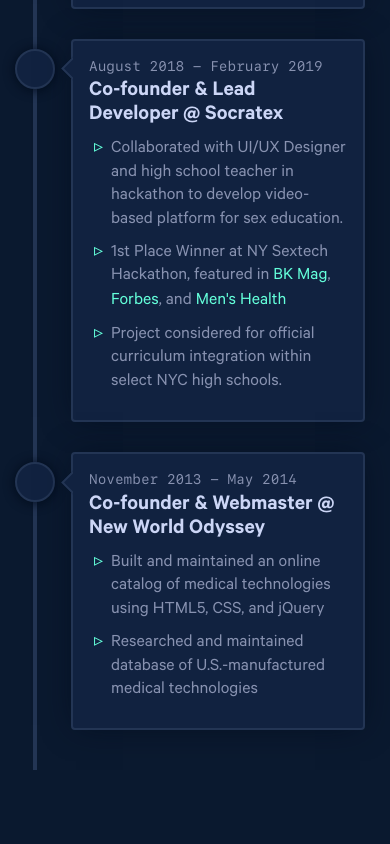
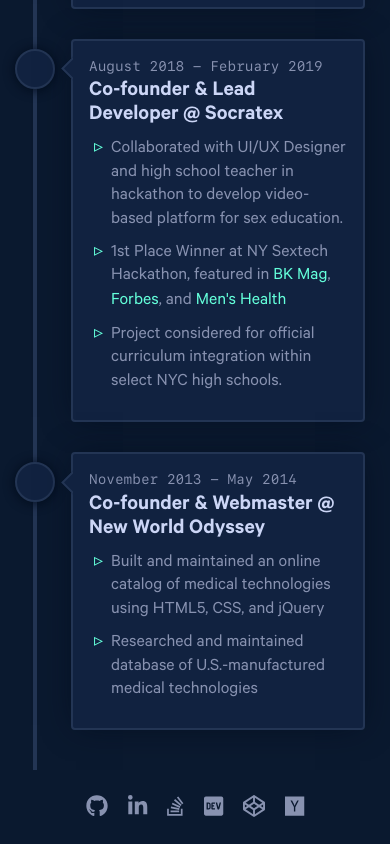
Before and after one commit to villacreses/personal-site-v2, a Next.js app: page /timeline in a window 390 px wide. Shown: the part 1734-2578 px from the top of the page. Before the commit the page ends 2504 px from the top, so only its background shows below. Built offline with nearby package versions, Linux system fonts and the light colour scheme.

Commit message:
Add footer with icon links

```diff
--- a/src/components/Layout.tsx
+++ b/src/components/Layout.tsx
@@ -16,6 +16,11 @@ interface LayoutProps extends HeadProps {
   navNumbered?: boolean
 }
 
+type LinksPanelProps = {
+  links: IconLinkProps[];
+  className?: string;
+}
+
 export const EmailPanel: FC<{email: string}> = ({
   email
 }) => (
@@ -30,12 +35,11 @@ export const EmailPanel: FC<{email: string}> = ({
   </div>
 );
 
-
-
-const LinksPanel: FC<{links: Array<IconLinkProps>}> = ({
+const LinksPanel: FC<LinksPanelProps> = ({
   links,
+  className
 }) => (
-  <div className={styles.containerLeft}>
+  <div className={className}>
     <ul>
       {links.map(link => (
         <li key={link.slug}>
@@ -56,9 +60,12 @@ const Layout: FC<LayoutProps> = ({
   <>
     <Head {...props} />
     <Nav links={navLinks} numbered={navNumbered} />
-    <LinksPanel links={content.links} />
+    <LinksPanel links={content.links} className={styles.containerLeft} />
     <EmailPanel email={content.email} />
     <main className={mainClassNames}>{children}</main>
+    <footer className={styles["layout-footer"]}>
+      <LinksPanel links={content.links} className={styles.footerLinks}/>
+    </footer>
   </>
 );
 
--- a/src/components/SidePanel.module.scss
+++ b/src/components/SidePanel.module.scss
@@ -75,3 +75,27 @@
     transform: translateY(-3px) scale(1.003);
   }
 }
+
+.layout-footer {
+  display: flex;
+  flex-direction: column;
+  align-items: center;
+  padding: 15px;
+
+}
+
+.footerLinks {
+  display: none;
+  font-size: var(--fz-xxl);
+
+  @include breakpoints.md {
+    display: block;
+  }
+
+  ul {
+    list-style: none;
+    padding: 0;
+    margin: 0 auto;
+    display: flex;
+  }
+}
--- a/src/styles/globals.scss
+++ b/src/styles/globals.scss
@@ -114,11 +114,19 @@ body {
       background-color: transparent;
     }
 
-    main {
+    %blurred {
       filter: blur(5px) brightness(0.7);
       transition: var(--transition);
       pointer-events: none;
       user-select: none;
+    }
+
+    main {
+      @extend %blurred;
+    }
+
+    footer {
+      @extend %blurred;
     }
   }
 }
--- a/src/styles/sections.scss
+++ b/src/styles/sections.scss
@@ -107,4 +107,8 @@
   p {
     max-width: none;
   }
+
+  @include breakpoints.md {
+    margin: 0 auto;
+  }
 }
```
